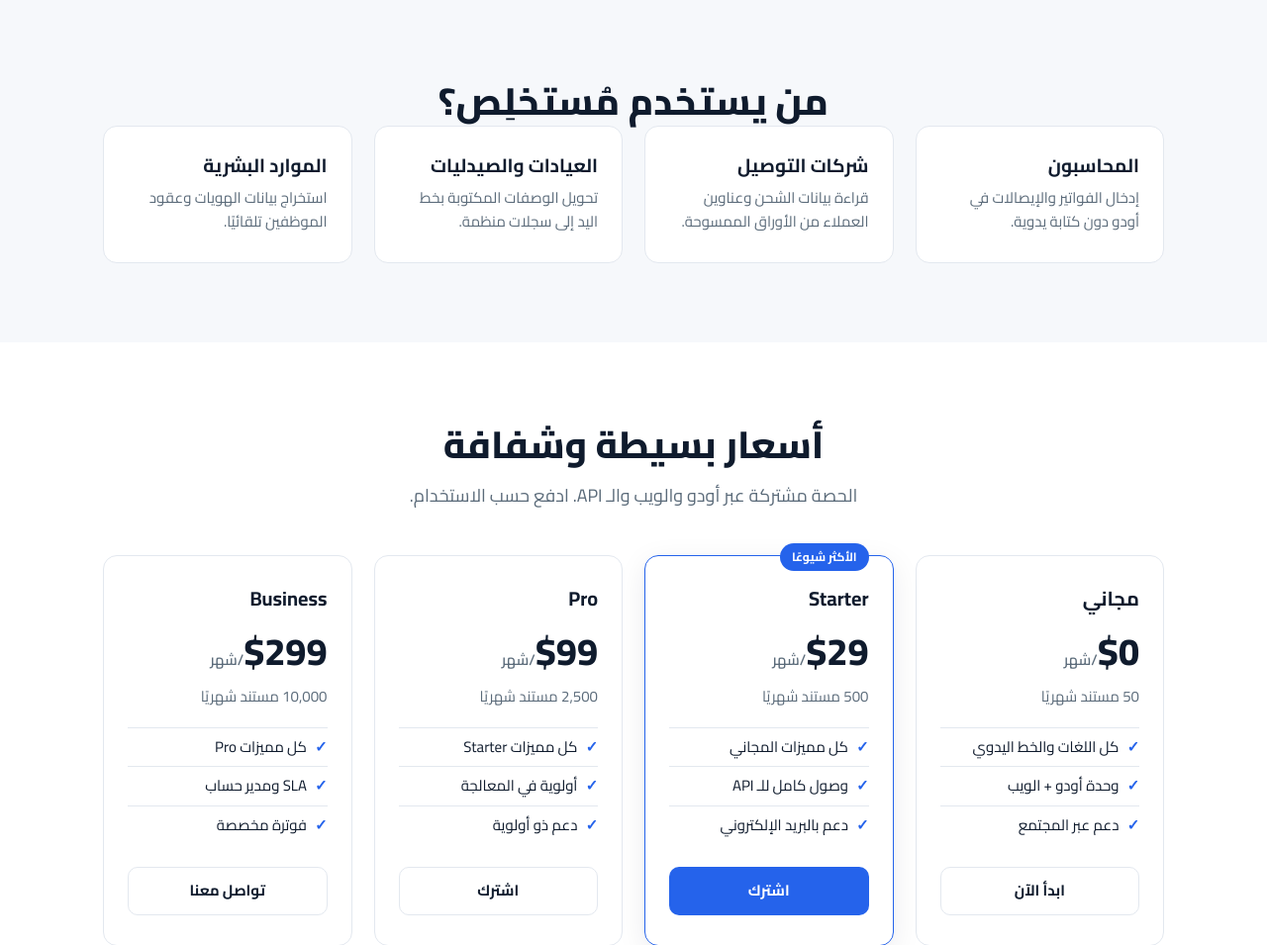
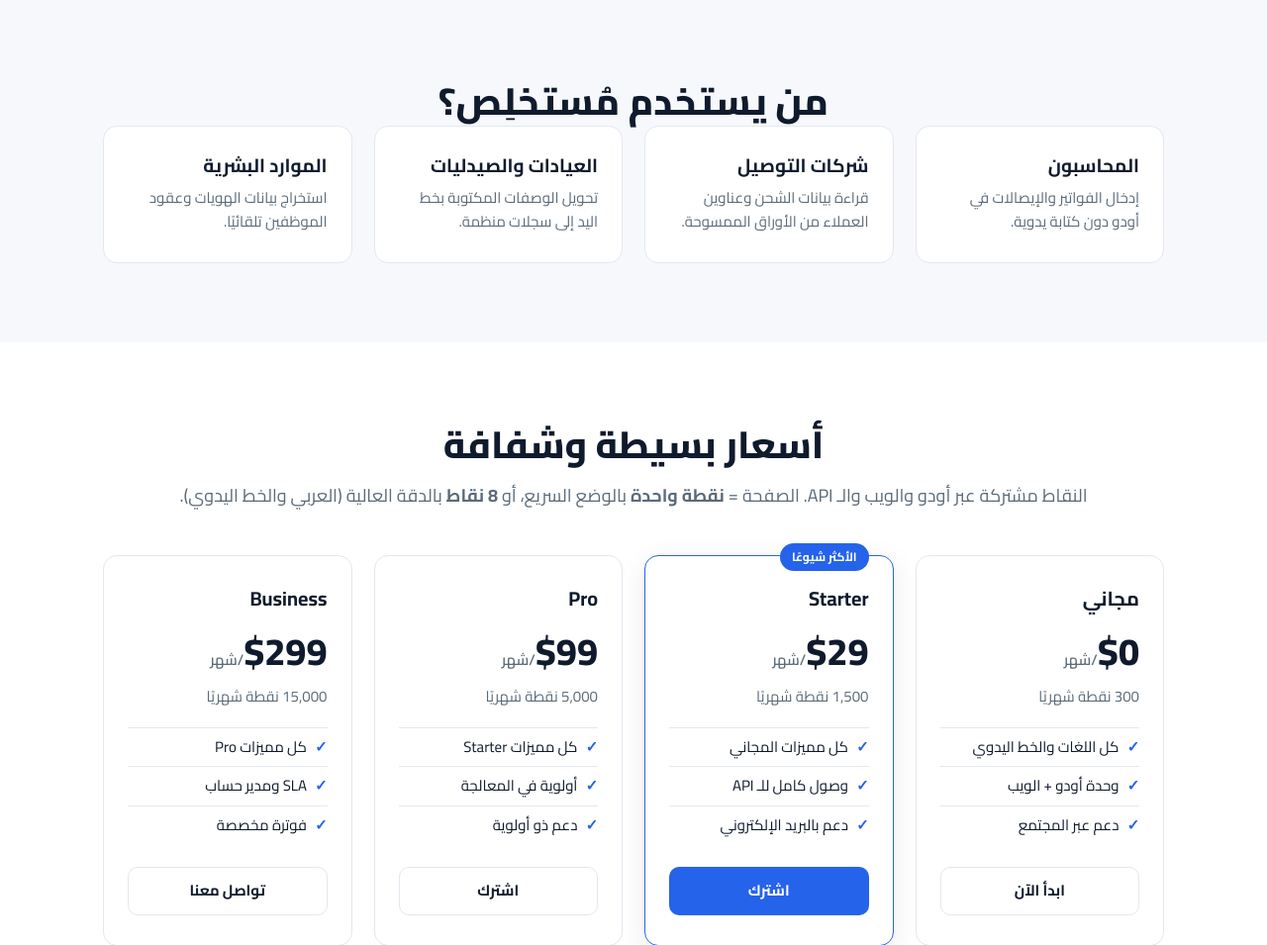
Before and after one commit to MageedGergesA/ocr, a FastAPI app: page / in a window 1280 px wide. Shown: the part 1323-2278 px from the top of the page at 99% size. Run offline with FastAPI, Linux system fonts and the light colour scheme.

Commit message:
Cost-based credit metering to protect margins
Plans are now metered in credits, not pages. A page costs 1 credit (fast/Haiku)
or 8 credits (strong/Sonnet+thinking), matching the ~8x cost ratio. Quota now
tracks real cost, so gross margin holds ~70% regardless of model mix.

- auth: credits_for(hard); plan limits in credits (free 300, starter 1500,
  pro 5000, business 15000)
- extract, tools, and batch charge credits = pages x credits_for(hard)
- usage responses include 'charged'; UI shows credits in /app, dashboard,
  and pricing table (with the 1 vs 8 explanation)

Co-Authored-By: Claude Opus 4.7 <noreply@anthropic.com>

```diff
--- a/backend/app/auth.py
+++ b/backend/app/auth.py
@@ -14,14 +14,24 @@ from sqlalchemy.orm import Session
 from app import models
 from app.db import SessionLocal
 
-# Monthly extraction quota per plan. Mirrors the pricing tiers.
-PLAN_LIMITS = {
-    "free": 50,
-    "starter": 500,
-    "pro": 2500,
-    "business": 10000,
-    "demo": int(os.getenv("DEMO_MONTHLY_LIMIT", "500")),  # public /app demo
+# Plans are metered in CREDITS. A page costs 1 credit on the fast model (Haiku)
+# or STRONG_UNITS credits on the high-accuracy model (Sonnet + thinking), since
+# the strong model costs ~8x more. Quota then tracks real cost, so the gross
+# margin (~70%) holds regardless of which model customers use.
+STRONG_UNITS = int(os.getenv("STRONG_UNITS", "8"))
+
+PLAN_LIMITS = {  # credits / month
+    "free": 300,
+    "starter": 1500,
+    "pro": 5000,
+    "business": 15000,
+    "demo": int(os.getenv("DEMO_MONTHLY_LIMIT", "2000")),  # public /app demo
 }
+
+
+def credits_for(hard: bool) -> int:
+    """Credits one page consumes: 8 on the strong path, 1 on the fast path."""
+    return STRONG_UNITS if hard else 1
 
 # Fixed key used by the public demo page when no x-api-key is supplied.
 DEMO_API_KEY = os.getenv("DEMO_API_KEY", "mk_demo_public")
--- a/backend/app/jobs.py
+++ b/backend/app/jobs.py
@@ -49,13 +49,13 @@ def _run(job_id: str, pdf_bytes: bytes, hard: bool, api_key_id: int) -> None:
                 success += 1
             _update(job_id, done_pages=i, pages=list(results))
 
-        # Charge usage once, for the pages that succeeded.
+        # Charge usage once, for the pages that succeeded (credits per page).
         if success:
             db = SessionLocal()
             try:
                 api_key = db.get(models.ApiKey, api_key_id)
                 if api_key:
-                    auth.increment_usage(db, api_key, count=success)
+                    auth.increment_usage(db, api_key, count=success * auth.credits_for(hard))
             finally:
                 db.close()
         _update(job_id, status="completed")
--- a/backend/app/main.py
+++ b/backend/app/main.py
@@ -280,7 +280,8 @@ def run_tool(slug: str, request: Request, file: UploadFile = File(...),
     session = db.SessionLocal()
     try:
         api_key = _resolve_caller(session, x_api_key, request)
-        auth.enforce_limit(session, api_key)
+        cost = auth.credits_for(hard)
+        auth.enforce_limit(session, api_key, needed=cost)
         ct = file.content_type  # `hard` (Sonnet + thinking) comes from the request, default True
         try:
             if kind == "text":
@@ -293,7 +294,7 @@ def run_tool(slug: str, request: Request, file: UploadFile = File(...),
             elif kind == "searchable_pdf":
                 text = extractor.run_text(data_bytes, ct, SERVICES["arabic-ocr"]["prompt"], hard)
                 pdf, media, fname = exports.image_to_searchable_pdf(data_bytes, text)
-                auth.increment_usage(session, api_key)
+                auth.increment_usage(session, api_key, count=cost)
                 return Response(content=pdf, media_type=media,
                                 headers={"Content-Disposition": f'attachment; filename="{fname}"'})
             else:
@@ -303,9 +304,9 @@ def run_tool(slug: str, request: Request, file: UploadFile = File(...),
         except Exception as e:  # noqa: BLE001
             raise HTTPException(502, f"service failed: {e}")
 
-        auth.increment_usage(session, api_key)
+        auth.increment_usage(session, api_key, count=cost)
         used, limit, _ = auth.get_usage(session, api_key)
-        out["usage"] = {"used": used, "limit": limit, "remaining": max(0, limit - used)}
+        out["usage"] = {"used": used, "limit": limit, "remaining": max(0, limit - used), "charged": cost}
         return out
     finally:
         session.close()
@@ -408,12 +409,13 @@ def extract_endpoint(  # sync def => FastAPI runs it in a threadpool, so the slo
             if n_pages > hard_max:
                 raise HTTPException(413, f"this PDF has {n_pages} pages; the limit is {hard_max}. "
                                          "Split it into smaller files.")
-            auth.enforce_limit(session, api_key, needed=n_pages)  # one unit per page
+            auth.enforce_limit(session, api_key, needed=n_pages * auth.credits_for(hard))
             job_id = jobs.start_batch(image_bytes, hard, api_key.id, n_pages)
             return {"mode": "batch", "job_id": job_id, "total_pages": n_pages, "status": "processing"}
 
         # Single image or small PDF → one synchronous call.
-        auth.enforce_limit(session, api_key)
+        cost = auth.credits_for(hard)
+        auth.enforce_limit(session, api_key, needed=cost)
         try:
             if schema:
                 data = extractor.extract_schema(image_bytes, file.content_type, schema, hard=hard)
@@ -425,13 +427,13 @@ def extract_endpoint(  # sync def => FastAPI runs it in a threadpool, so the slo
             raise HTTPException(502, f"extraction failed: {e}")
 
         # Only meter successful extractions.
-        auth.increment_usage(session, api_key)
+        auth.increment_usage(session, api_key, count=cost)
         used, limit, _ = auth.get_usage(session, api_key)
         return {
             "mode": mode,
             "document_type": document_type,
             "data": data,
-            "usage": {"used": used, "limit": limit, "remaining": max(0, limit - used)},
+            "usage": {"used": used, "limit": limit, "remaining": max(0, limit - used), "charged": cost},
         }
     finally:
         session.close()
--- a/backend/app/templates/app.html
+++ b/backend/app/templates/app.html
@@ -229,8 +229,9 @@
 
     function updateQuota(u) {
       if (!u) return;
+      const charged = u.charged ? ` (استهلكت ${u.charged} نقطة)` : '';
       document.getElementById('quota').textContent =
-        `تبقّى لك ${u.remaining} من ${u.limit} عملية هذا الشهر`;
+        `تبقّى لك ${u.remaining} من ${u.limit} نقطة هذا الشهر${charged}`;
     }
 
     function resetButton() {
--- a/backend/app/templates/dashboard.html
+++ b/backend/app/templates/dashboard.html
@@ -20,13 +20,13 @@
         <div class="dash-card">
           <div class="dash-label">خطتك الحالية</div>
           <div class="dash-big">{{ plan }}</div>
-          <div class="dash-meta">{{ limit }} عملية / الشهر لكل مفتاح</div>
+          <div class="dash-meta">{{ limit }} نقطة / الشهر لكل مفتاح</div>
           <a class="btn btn-ghost" href="/#pricing">ترقية الخطة</a>
         </div>
         <div class="dash-card">
-          <div class="dash-label">الاستخدام هذا الشهر</div>
+          <div class="dash-label">النقاط المستخدمة هذا الشهر</div>
           <div class="dash-big">{{ keys|sum(attribute='used') }}</div>
-          <div class="dash-meta">إجمالي العمليات عبر كل مفاتيحك</div>
+          <div class="dash-meta">الصفحة = نقطة واحدة (سريع) أو 8 نقاط (دقة عالية)</div>
         </div>
       </div>
 
--- a/backend/app/templates/index.html
+++ b/backend/app/templates/index.html
@@ -92,12 +92,12 @@
   <section id="pricing" class="section">
     <div class="container">
       <h2>أسعار بسيطة وشفافة</h2>
-      <p class="section-sub">الحصة مشتركة عبر أودو والويب والـ API. ادفع حسب الاستخدام.</p>
+      <p class="section-sub">النقاط مشتركة عبر أودو والويب والـ API. الصفحة = <b>نقطة واحدة</b> بالوضع السريع، أو <b>8 نقاط</b> بالدقة العالية (العربي والخط اليدوي).</p>
       <div class="pricing">
         <div class="plan">
           <h3>مجاني</h3>
           <div class="price">$0<span>/شهر</span></div>
-          <p class="quota">50 مستند شهريًا</p>
+          <p class="quota">300 نقطة شهريًا</p>
           <ul><li>كل اللغات والخط اليدوي</li><li>وحدة أودو + الويب</li><li>دعم عبر المجتمع</li></ul>
           <a class="btn btn-ghost full" href="/app">ابدأ الآن</a>
         </div>
@@ -105,21 +105,21 @@
           <div class="tag">الأكثر شيوعًا</div>
           <h3>Starter</h3>
           <div class="price">$29<span>/شهر</span></div>
-          <p class="quota">500 مستند شهريًا</p>
+          <p class="quota">1,500 نقطة شهريًا</p>
           <ul><li>كل مميزات المجاني</li><li>وصول كامل للـ API</li><li>دعم بالبريد الإلكتروني</li></ul>
           <a class="btn btn-primary full" href="/app">اشترك</a>
         </div>
         <div class="plan">
           <h3>Pro</h3>
           <div class="price">$99<span>/شهر</span></div>
-          <p class="quota">2,500 مستند شهريًا</p>
+          <p class="quota">5,000 نقطة شهريًا</p>
           <ul><li>كل مميزات Starter</li><li>أولوية في المعالجة</li><li>دعم ذو أولوية</li></ul>
           <a class="btn btn-ghost full" href="/app">اشترك</a>
         </div>
         <div class="plan">
           <h3>Business</h3>
           <div class="price">$299<span>/شهر</span></div>
-          <p class="quota">10,000 مستند شهريًا</p>
+          <p class="quota">15,000 نقطة شهريًا</p>
           <ul><li>كل مميزات Pro</li><li>SLA ومدير حساب</li><li>فوترة مخصصة</li></ul>
           <a class="btn btn-ghost full" href="/app">تواصل معنا</a>
         </div>
```
